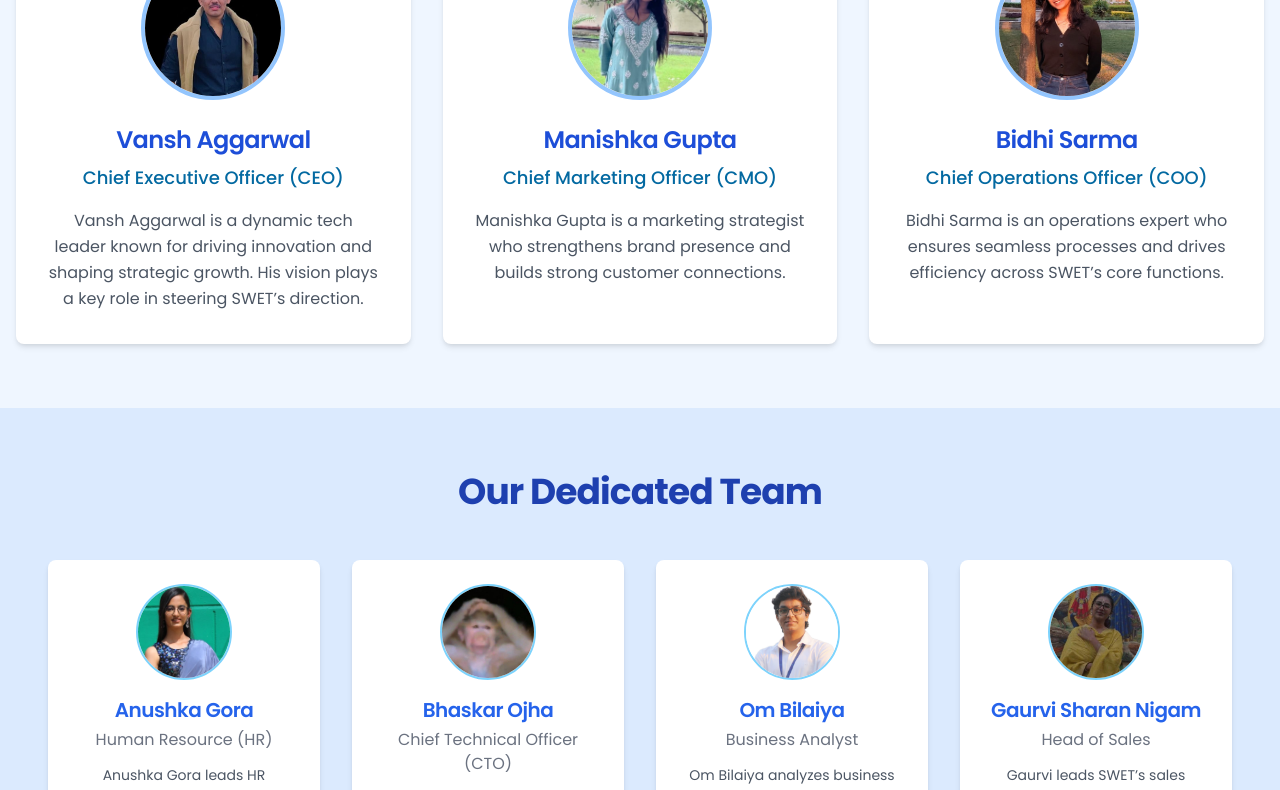
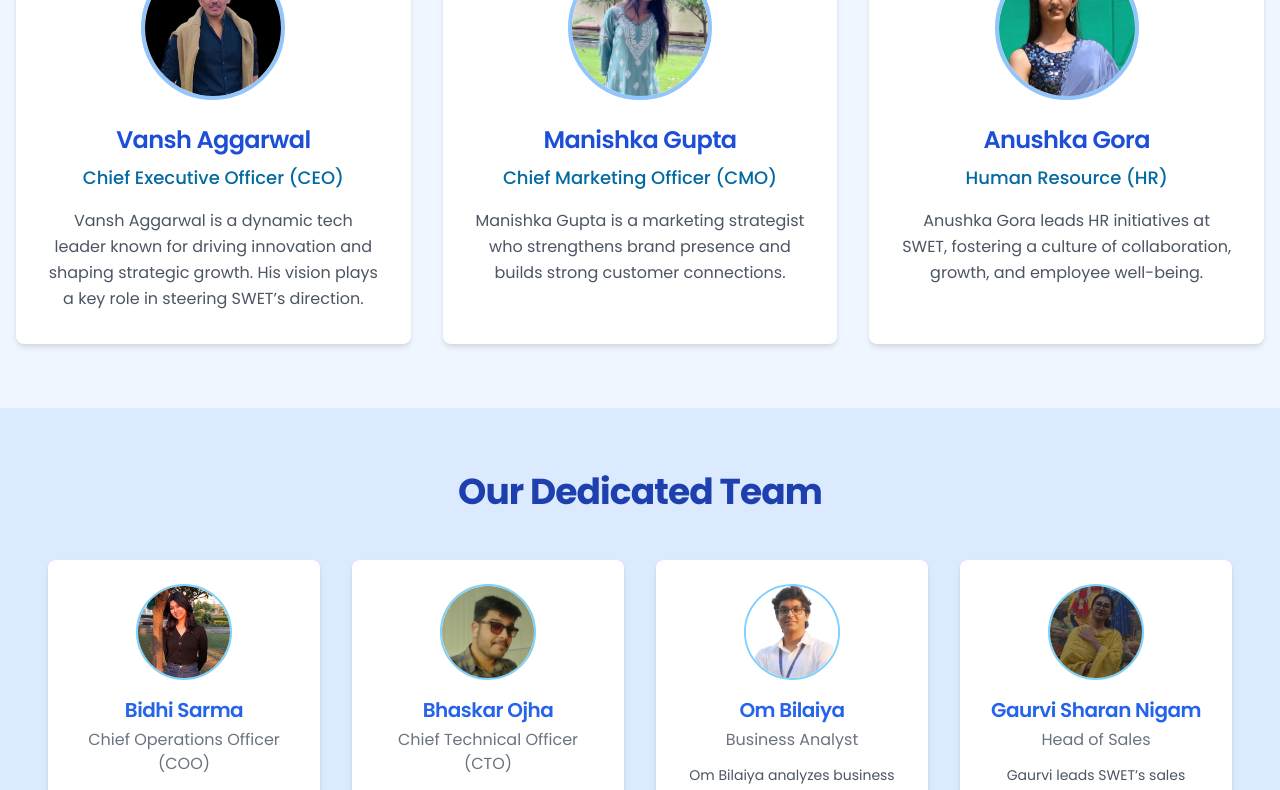
Before and after one commit to CoderYUI/Shwetansh-Welfare-and-Educational-Trust, a React (Vite) app: page /our-team in a window 1280 px wide. Shown: the part 640-1430 px from the top of the page. Built offline with nearby package versions, Linux system fonts and the light colour scheme.

Commit message:
updated our team page

```diff
--- a/src/components/OurTeamPage.jsx
+++ b/src/components/OurTeamPage.jsx
@@ -19,24 +19,24 @@ const leadershipTeam = [
     bio: "Manishka Gupta is a marketing strategist who strengthens brand presence and builds strong customer connections."
   },
   {
-    name: "Bidhi Sarma",
-    title: "Chief Operations Officer (COO)",
-    image: "/bidhi.jpg", // Placeholder image
-    bio: "Bidhi Sarma is an operations expert who ensures seamless processes and drives efficiency across SWET’s core functions."
+    name: "Anushka Gora",
+    title: "Human Resource (HR)",
+    image: "/anushka.jpg",
+    bio: "Anushka Gora leads HR initiatives at SWET, fostering a culture of collaboration, growth, and employee well-being."
   }
 ];
 
 const generalTeam = [
   {
-    name: "Anushka Gora",
-    title: "Human Resource (HR)",
-    image: "/anushka.jpg",
-    bio: "Anushka Gora leads HR initiatives at SWET, fostering a culture of collaboration, growth, and employee well-being."
+    name: "Bidhi Sarma",
+    title: "Chief Operations Officer (COO)",
+    image: "/bidhi.jpg", // Placeholder image
+    bio: "Bidhi Sarma is an operations expert who ensures seamless processes and drives efficiency across SWET’s core functions."
   },
   {
     name: "Bhaskar Ojha",
     title: "Chief Technical Officer (CTO)",
-    image: "/example.jpg",
+    image: "/bhaskar.jpg",
     bio: "Bhaskar Ojha is a tech innovator who leads SWET’s technical strategy and drives cutting-edge development across platforms."
   },
   {
@@ -114,8 +114,7 @@ function OurTeamPage() {
           We are always looking for passionate and talented individuals to contribute to our mission. Explore career opportunities with SWET.
         </p>
         <a
-          href="https://example.com/careers"
-          target="_blank"
+          href="/join-us"
           rel="noopener noreferrer"
           className="inline-block"
         >
```
Also changed, not shown: public/bhaskar.jpg (added), public/example.jpg (deleted).
